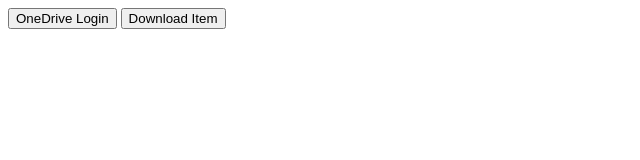
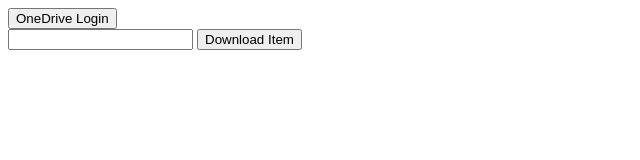
Before and after one commit to ygdoksansekizdoksan/DREAM-TEAM-SPWA, a plain HTML site: page src/index.html in a window 1280 px wide. Shown: the whole page, without its empty margins (0-640 px from the left). Drawn offline with Linux system fonts and the light colour scheme.

Commit message:
onedrive donwload item path input added

```diff
--- a/src/index.html
+++ b/src/index.html
@@ -1,5 +1,6 @@
 <!DOCTYPE html>
 <html lang="en">
+
 <head>
     <meta charset="UTF-8">
     <meta name="viewport" content="width=device-width, initial-scale=1.0">
@@ -8,10 +9,22 @@
     <script type="text/javascript" src="./odauthService.js"></script>
     <script type="text/javascript" src="./script.js"></script>
 </head>
+
 <body>
+    <div>
+        <button onClick="oneDrive_login()" type="button">OneDrive Login</button>
+    </div>
 
-    <button onClick="oneDrive_login()" type="button">OneDrive Login</button>
-    <button onClick="oneDrive_download()" type="button">Download Item</button>
+    <div>
+        <form action="javascript:oneDrive_download()">
+            <input type="text" name="folder_path">
+            <button onClick="oneDrive_download()" type="button">Download Item</button>
+        </form>
+
+    </div>
+
+
 
 </body>
+
 </html>
```
